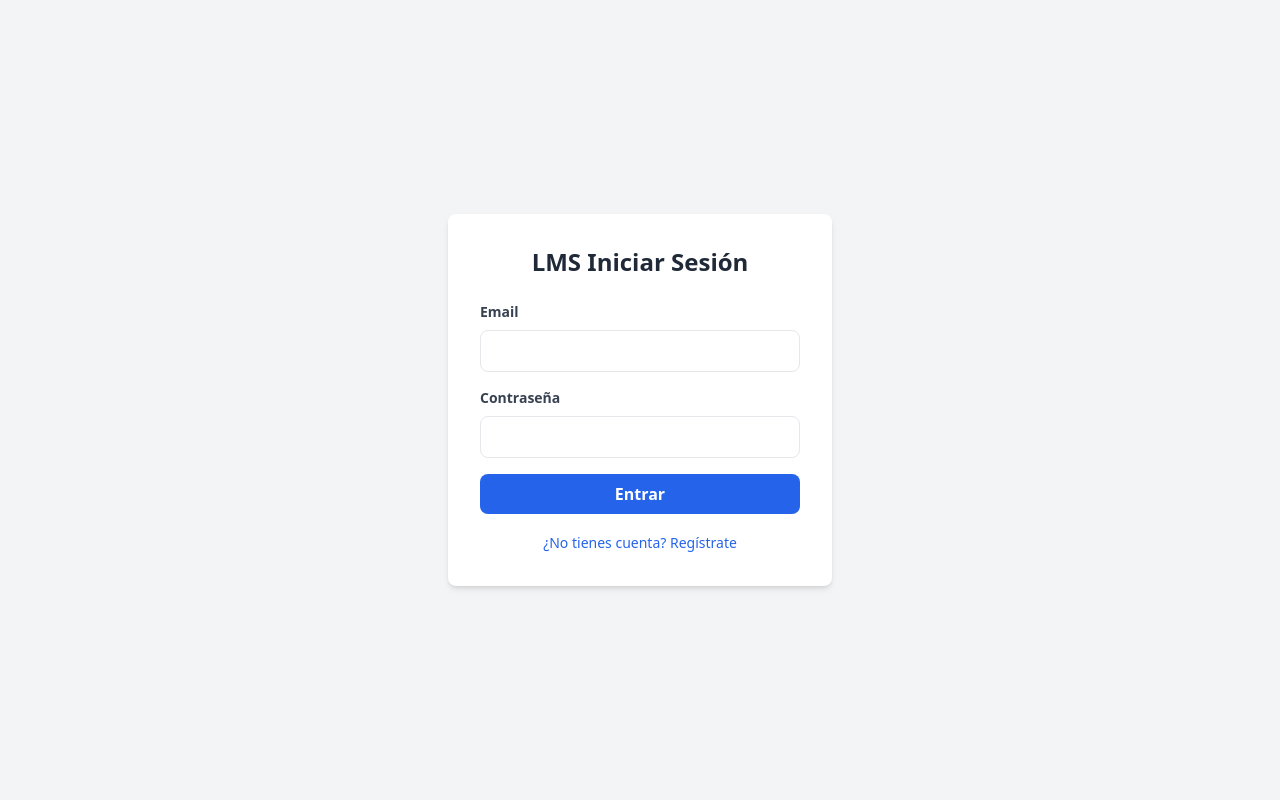
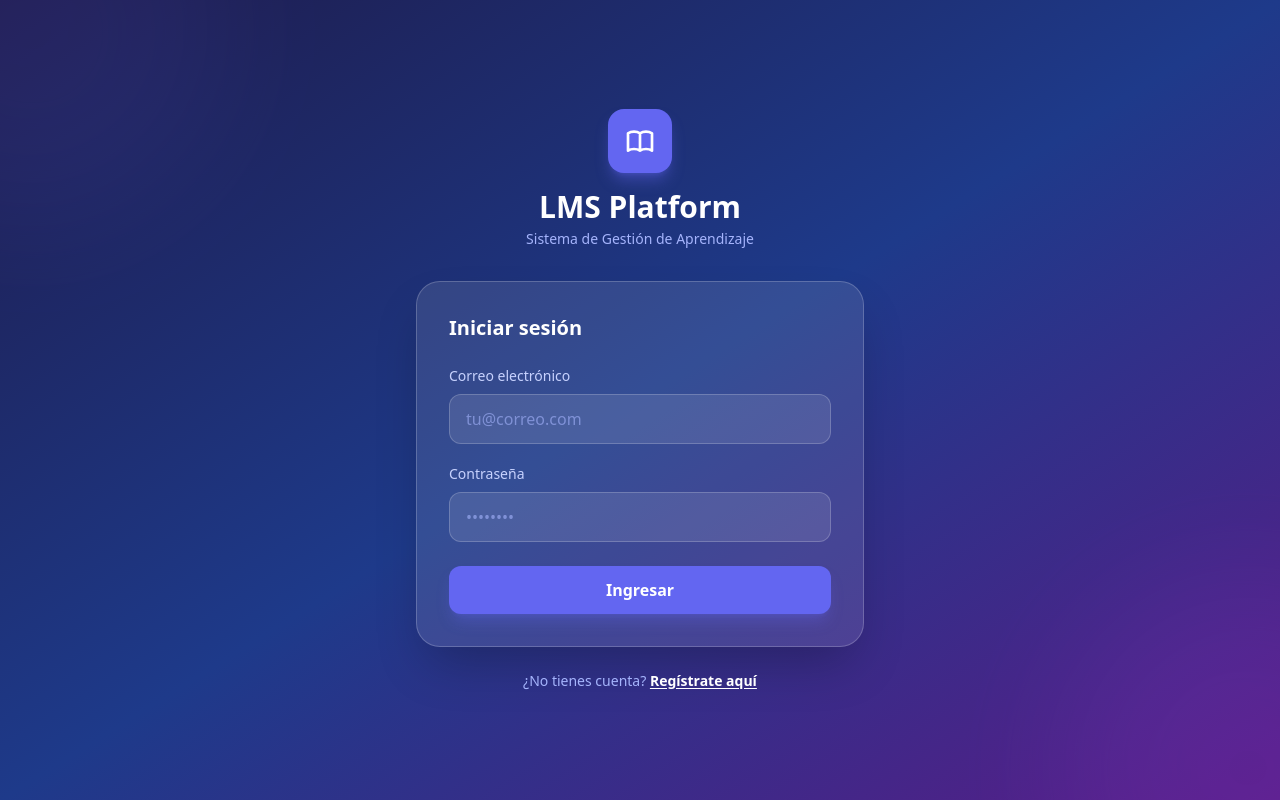
Before and after one commit to katemyme/Learning-Management-System, a React app in the folder frontend/: page / in a window 1280 px wide. Built offline with nearby package versions, Linux system fonts and the light colour scheme; the HTML template or start-up script is replaced by a standard one.

Commit message:
Feat: Rediseñar Login con UI glassmorphism y animaciones

```diff
--- a/frontend/src/pages/Login.jsx
+++ b/frontend/src/pages/Login.jsx
@@ -6,64 +6,109 @@ export const Login = () => {
   const [email, setEmail] = useState('');
   const [password, setPassword] = useState('');
   const [error, setError] = useState('');
+  const [loading, setLoading] = useState(false);
   const navigate = useNavigate();
 
   const handleSubmit = async (e) => {
     e.preventDefault();
     setError('');
-
+    setLoading(true);
     try {
       await login(email, password);
       navigate('/dashboard');
     } catch (err) {
       setError(err.message);
+    } finally {
+      setLoading(false);
     }
   };
 
   return (
-    <div className="min-h-screen flex items-center justify-center bg-gray-100">
-      <div className="bg-white p-8 rounded-lg shadow-md w-96">
-        <h2 className="text-2xl font-bold text-center mb-6 text-gray-800">LMS Iniciar Sesión</h2>
+    <div className="min-h-screen flex items-center justify-center bg-gradient-to-br from-indigo-950 via-blue-900 to-purple-900 p-4">
 
-        {error && <div className="bg-red-100 text-red-700 p-2 mb-4 rounded text-sm text-center">{error}</div>}
+      {/* Círculos decorativos de fondo */}
+      <div className="absolute inset-0 overflow-hidden pointer-events-none">
+        <div className="absolute -top-40 -left-40 w-96 h-96 bg-indigo-500 rounded-full opacity-10 blur-3xl" />
+        <div className="absolute -bottom-40 -right-40 w-96 h-96 bg-purple-500 rounded-full opacity-10 blur-3xl" />
+      </div>
 
-        <form onSubmit={handleSubmit} className="space-y-4">
-          <div>
-            <label className="block text-gray-700 text-sm font-bold mb-2">Email</label>
+      <div className="relative w-full max-w-md animate-scale-in">
+
+        {/* Logo / Ícono */}
+        <div className="text-center mb-8 animate-slide-up">
+          <div className="inline-flex items-center justify-center w-16 h-16 rounded-2xl bg-indigo-500 shadow-lg shadow-indigo-500/40 mb-4">
+            <svg className="w-8 h-8 text-white" fill="none" stroke="currentColor" viewBox="0 0 24 24">
+              <path strokeLinecap="round" strokeLinejoin="round" strokeWidth={2} d="M12 6.253v13m0-13C10.832 5.477 9.246 5 7.5 5S4.168 5.477 3 6.253v13C4.168 18.477 5.754 18 7.5 18s3.332.477 4.5 1.253m0-13C13.168 5.477 14.754 5 16.5 5c1.747 0 3.332.477 4.5 1.253v13C19.832 18.477 18.247 18 16.5 18c-1.746 0-3.332.477-4.5 1.253" />
+            </svg>
+          </div>
+          <h1 className="text-3xl font-bold text-white">LMS Platform</h1>
+          <p className="text-indigo-300 mt-1 text-sm">Sistema de Gestión de Aprendizaje</p>
+        </div>
+
+        {/* Card */}
+        <div className="bg-white/10 backdrop-blur-xl border border-white/20 rounded-3xl p-8 shadow-2xl animate-slide-up-1">
+          <h2 className="text-xl font-semibold text-white mb-6">Iniciar sesión</h2>
+
+          {error && (
+            <div className="flex items-center gap-2 bg-red-500/20 border border-red-400/40 text-red-200 px-4 py-3 rounded-xl mb-5 text-sm animate-slide-down">
+              <svg className="w-4 h-4 shrink-0" fill="currentColor" viewBox="0 0 20 20">
+                <path fillRule="evenodd" d="M10 18a8 8 0 100-16 8 8 0 000 16zM8.707 7.293a1 1 0 00-1.414 1.414L8.586 10l-1.293 1.293a1 1 0 101.414 1.414L10 11.414l1.293 1.293a1 1 0 001.414-1.414L11.414 10l1.293-1.293a1 1 0 00-1.414-1.414L10 8.586 8.707 7.293z" clipRule="evenodd" />
+              </svg>
+              {error}
+            </div>
+          )}
+
+          <form onSubmit={handleSubmit} className="space-y-5">
+            <div className="animate-slide-up-2">
+              <label className="block text-indigo-200 text-sm font-medium mb-2">Correo electrónico</label>
               <input
                 type="email"
                 value={email}
                 onChange={(e) => setEmail(e.target.value)}
-              className="w-full px-3 py-2 border rounded-lg focus:outline-none focus:ring-2 focus:ring-blue-500"
+                placeholder="tu@correo.com"
                 required
+                className="w-full px-4 py-3 bg-white/10 border border-white/20 rounded-xl text-white placeholder-indigo-300/60 focus:outline-none focus:ring-2 focus:ring-indigo-400 focus:border-transparent transition-all duration-200"
               />
             </div>
 
-          <div>
-            <label className="block text-gray-700 text-sm font-bold mb-2">Contraseña</label>
+            <div className="animate-slide-up-3">
+              <label className="block text-indigo-200 text-sm font-medium mb-2">Contraseña</label>
               <input
                 type="password"
                 value={password}
                 onChange={(e) => setPassword(e.target.value)}
-              className="w-full px-3 py-2 border rounded-lg focus:outline-none focus:ring-2 focus:ring-blue-500"
+                placeholder="••••••••"
                 required
+                className="w-full px-4 py-3 bg-white/10 border border-white/20 rounded-xl text-white placeholder-indigo-300/60 focus:outline-none focus:ring-2 focus:ring-indigo-400 focus:border-transparent transition-all duration-200"
               />
             </div>
 
+            <div className="animate-slide-up-4 pt-1">
               <button
                 type="submit"
-            className="w-full bg-blue-600 text-white font-bold py-2 px-4 rounded-lg hover:bg-blue-700 transition duration-200"
+                disabled={loading}
+                className="w-full py-3 px-4 bg-indigo-500 hover:bg-indigo-400 disabled:opacity-60 disabled:cursor-not-allowed text-white font-semibold rounded-xl shadow-lg shadow-indigo-500/30 hover:shadow-indigo-400/40 transition-all duration-200 hover:-translate-y-0.5 active:translate-y-0 flex items-center justify-center gap-2"
               >
-            Entrar
+                {loading ? (
+                  <>
+                    <svg className="animate-spin w-4 h-4" fill="none" viewBox="0 0 24 24">
+                      <circle className="opacity-25" cx="12" cy="12" r="10" stroke="currentColor" strokeWidth="4" />
+                      <path className="opacity-75" fill="currentColor" d="M4 12a8 8 0 018-8v8z" />
+                    </svg>
+                    Ingresando...
+                  </>
+                ) : 'Ingresar'}
               </button>
+            </div>
           </form>
-
-        <div className="mt-4 text-center">
-          <Link to="/registro" className="text-sm text-blue-600 hover:underline">
-            ¿No tienes cuenta? Regístrate
-          </Link>
         </div>
 
+        <p className="text-center text-indigo-300 text-sm mt-6 animate-slide-up-4">
+          ¿No tienes cuenta?{' '}
+          <Link to="/registro" className="text-white font-semibold hover:text-indigo-200 transition-colors duration-200 underline underline-offset-2">
+            Regístrate aquí
+          </Link>
+        </p>
       </div>
     </div>
   );
```
Lines whose indentation alone changed are shown as unchanged.
